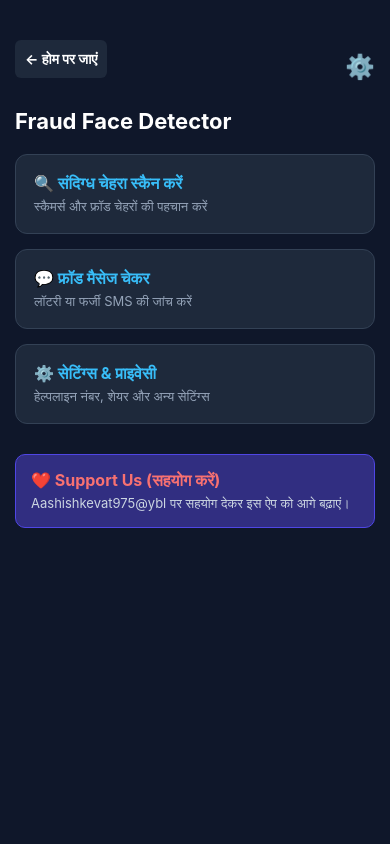
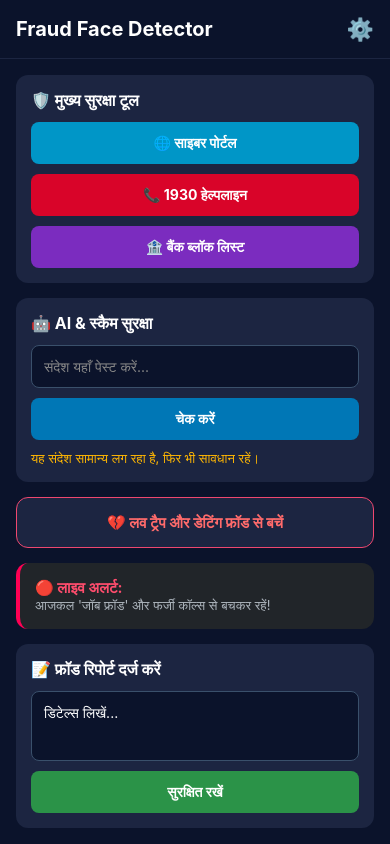
Before and after one commit to aashishkevat975-cyber/Deepfake-Shield, a React Native app: screen / in a window 390 px wide. Built offline with nearby package versions, Linux system fonts and the light colour scheme.

Commit message:
Update App.js

```diff
--- a/App.js
+++ b/App.js
@@ -1,232 +1,178 @@
 import React, { useState } from 'react';
-import { StyleSheet, Text, View, TouchableOpacity, ScrollView, Share, Switch } from 'react-native';
+import {
+  StyleSheet,
+  Text,
+  View,
+  TextInput,
+  TouchableOpacity,
+  ScrollView,
+  SafeAreaView,
+  Linking
+} from 'react-native';
 
 export default function App() {
-  const [currentView, setCurrentView] = useState('home'); // होम पेज सबसे पहले खुलेगा
-  const [activeSetting, setActiveSetting] = useState(null);
+  const [currentScreen, setCurrentScreen] = useState('home');
+  const [messageText, setMessageText] = useState('');
+  const [reportText, setReportText] = useState('');
+  const [checkResult, setCheckResult] = useState('यह संदेश सामान्य लग रहा है, फिर भी सावधान रहें।');
 
-  // सेटिंग्स के स्विच स्टेट्स
-  const [notifEnabled, setNotifEnabled] = useState(true);
-  const [darkMode, setDarkMode] = useState(true);
-  const [autoScan, setAutoScan] = useState(true);
-
-  const openSettingDetail = (title, type) => {
-    setActiveSetting({ title, type });
-    setCurrentView('setting-detail');
+  // सपोर्ट बटन दबाने पर UPI लिंक खुलेगा
+  const handleSupport = () => {
+    Linking.openURL('upi://pay?pa=Aashishkevat975@ybl&pn=Aashish%20Kevat&cu=INR');
   };
 
-  const shareApp = async () => {
-    try {
-      await Share.share({
-        message: 'इस Fraud Face Detector ऐप से साइबर फ्रॉड से बचें! ऐप डाउनलोड करें: https://play.google.com/store/apps/details?id=com.fraud.facedetector',
-      });
-    } catch (error) {
-      alert(error.message);
+  // WhatsApp शेयरिंग फंक्शन
+  const handleShareApp = () => {
+    const shareText = encodeURIComponent('नमस्कार! ऑनलाइन फ्रॉड और स्कैम से सुरक्षित रहने के लिए हमारा यह "Fraud Face Detector" ऐप जरूर डाउनलोड करें।');
+    Linking.openURL(`whatsapp://send?text=${shareText}`);
+  };
+
+  const handleCheckMessage = () => {
+    if (!messageText.trim()) {
+      setCheckResult('कृपया जाँच करने के लिए कोई संदेश यहाँ पेस्ट करें।');
+      return;
+    }
+    const lower = messageText.toLowerCase();
+    if (lower.includes('lottery') || lower.includes('won') || lower.includes('prize') || lower.includes('jeete') || lower.includes('farji') || lower.includes('otp')) {
+      setCheckResult('⚠️ चेतावनी: यह फ्रॉड या स्कैम संदेश लग सकता है!');
+    } else {
+      setCheckResult('✅ यह संदेश सामान्य लग रहा है।');
     }
   };
 
-  return (
-    <ScrollView style={styles.container}>
-      {/* 1. होम पेज (आपके सारे पुराने फीचर्स बिल्कुल सुरक्षित हैं) */}
-      {currentView === 'home' && (
-        <View>
-          <View style={styles.topBar}>
-            <TouchableOpacity style={styles.backBtn} onPress={() => alert('होम पेज पर हैं')}>
-              <Text style={styles.backBtnText}>← होम पर जाएं</Text>
-            </TouchableOpacity>
-            {/* सेटिंग्स आइकॉन */}
-            <TouchableOpacity onPress={() => setCurrentView('settings')}>
-              <Text style={{fontSize: 24}}>⚙️</Text>
-            </TouchableOpacity>
+  if (currentScreen === 'settings') {
+    return (
+      <SafeAreaView style={styles.container}>
+        <View style={styles.header}>
+          <TouchableOpacity style={styles.backButton} onPress={() => setCurrentScreen('home')}>
+            <Text style={styles.backButtonText}>← होम पर वापस</Text>
+          </TouchableOpacity>
+          <Text style={styles.screenTitle}>⚙️ सेटिंग्स & प्राइवेसी</Text>
+        </View>
+
+        <ScrollView contentContainerStyle={styles.scrollContent}>
+          <TouchableOpacity style={styles.settingCard} onPress={() => Linking.openURL('https://cybercrime.gov.in')}>
+            <Text style={styles.settingTitle}>1. साइबर क्राइम हेल्पलाइन नंबर</Text>
+            <Text style={styles.settingDesc}>1930 नंबर और आधिकारिक वेबसाइट लिंक</Text>
+          </TouchableOpacity>
+
+          <TouchableOpacity style={styles.settingCard} onPress={() => Linking.openURL('tel:1930')}>
+            <Text style={styles.settingTitle}>2. बैंक फ्रॉड & तुरंत ब्लॉक नंबर</Text>
+            <Text style={styles.settingDesc}>SBI, PNB, HDFC और अन्य बैंकों के हेल्पलाइन</Text>
+          </TouchableOpacity>
+
+          <View style={styles.settingCard}>
+            <Text style={styles.settingTitle}>3. नोटिफिकेशन & अलर्ट</Text>
+            <Text style={styles.settingDesc}>नए ऑनलाइन फ्रॉड अलर्ट प्राप्त करें</Text>
           </View>
 
-          <Text style={styles.headerTitle}>Fraud Face Detector</Text>
+          <View style={styles.settingCard}>
+            <Text style={styles.settingTitle}>4. ऑटो स्कैम डिटेक्टर</Text>
+            <Text style={styles.settingDesc}>संदिग्ध संदेशों की स्वचालित जांच</Text>
+          </View>
 
-          {/* आपके होम पेज के मुख्य फीचर्स */}
-          <TouchableOpacity style={styles.homeCard} onPress={() => alert('फेस स्कैनिंग शुरू हो रही है...')}>
-            <Text style={styles.homeCardTitle}>🔍 संदिग्ध चेहरा स्कैन करें</Text>
-            <Text style={styles.homeCardDesc}>स्कैमर्स और फ्रॉड चेहरों की पहचान करें</Text>
+          <View style={styles.settingCard}>
+            <Text style={styles.settingTitle}>5. डिस्प्ले & डार्क मोड</Text>
+            <Text style={styles.settingDesc}>आंखों की सुरक्षा के लिए थीम बदलें</Text>
+          </View>
+
+          {/* शेयर बटन यहाँ एक्टिव कर दिया गया है */}
+          <TouchableOpacity style={styles.settingCard} onPress={handleShareApp}>
+            <Text style={styles.settingTitle}>6. दोस्तों के साथ शेयर करें</Text>
+            <Text style={styles.settingDesc}>लिंक के साथ WhatsApp पर भेजें</Text>
           </TouchableOpacity>
 
-          <TouchableOpacity style={styles.homeCard} onPress={() => alert('मैसेज स्कैनर ओपन हो रहा है...')}>
-            <Text style={styles.homeCardTitle}>💬 फ्रॉड मैसेज चेकर</Text>
-            <Text style={styles.homeCardDesc}>लॉटरी या फर्जी SMS की जांच करें</Text>
+          <View style={styles.settingCard}>
+            <Text style={styles.settingTitle}>7. प्राइवेसी पॉलिसी & सुरक्षा</Text>
+            <Text style={styles.settingDesc}>आपका डेटा और पहचान पूरी तरह सुरक्षित</Text>
+          </View>
+
+          <View style={styles.settingCard}>
+            <Text style={styles.settingTitle}>8. हेल्प & सपोर्ट</Text>
+            <Text style={styles.settingDesc}>हमसे संपर्क करें</Text>
+          </View>
+
+          {/* Support Us बटन */}
+          <TouchableOpacity style={styles.supportButton} onPress={handleSupport}>
+            <Text style={styles.supportButtonText}>❤️ Support Us (सहयोग करें)</Text>
+            <Text style={styles.supportButtonSubText}>Aashishkevat975@ybl पर सहयोग दें</Text>
           </TouchableOpacity>
 
-          <TouchableOpacity style={styles.homeCard} onPress={() => setCurrentView('settings')}>
-            <Text style={styles.homeCardTitle}>⚙️ सेटिंग्स & प्राइवेसी</Text>
-            <Text style={styles.homeCardDesc}>हेल्पलाइन नंबर, शेयर और अन्य सेटिंग्स</Text>
-          </TouchableOpacity>
+        </ScrollView>
+      </SafeAreaView>
+    );
+  }
 
-          <View style={styles.supportBox}>
-            <Text style={styles.supportTitle}>❤️ Support Us (सहयोग करें)</Text>
-            <Text style={styles.supportDesc}>Aashishkevat975@ybl पर सहयोग देकर इस ऐप को आगे बढ़ाएं।</Text>
-          </View>
+  return (
+    <SafeAreaView style={styles.container}>
+      <View style={styles.mainHeader}>
+        <Text style={styles.appName}>Fraud Face Detector</Text>
+        <TouchableOpacity style={styles.settingsIconBtn} onPress={() => setCurrentScreen('settings')}>
+          <Text style={styles.settingsIconText}>⚙️</Text>
+        </TouchableOpacity>
+      </View>
+
+      <ScrollView contentContainerStyle={styles.scrollContent}>
+        <View style={styles.sectionBox}>
+          <Text style={styles.sectionHeaderTitle}>🛡️ मुख्य सुरक्षा टूल</Text>
+          <TouchableOpacity style={styles.cyberPortalBtn} onPress={() => Linking.openURL('https://cybercrime.gov.in')}><Text style={styles.btnTextWhite}>🌐 साइबर पोर्टल</Text></TouchableOpacity>
+          <TouchableOpacity style={styles.helplineBtn} onPress={() => Linking.openURL('tel:1930')}><Text style={styles.btnTextWhite}>📞 1930 हेल्पलाइन</Text></TouchableOpacity>
+          <TouchableOpacity style={styles.blockListBtn}><Text style={styles.btnTextWhite}>🏦 बैंक ब्लॉक लिस्ट</Text></TouchableOpacity>
         </View>
-      )}
 
-      {/* 2. सेटिंग्स मेनू पेज (यहाँ से आप असली फोन जैसी सेटिंग्स खोलेंगे) */}
-      {currentView === 'settings' && (
-        <View>
-          <TouchableOpacity style={styles.backBtn} onPress={() => setCurrentView('home')}>
-            <Text style={styles.backBtnText}>← होम पर वापस</Text>
-          </TouchableOpacity>
+        <View style={styles.sectionBox}>
+          <Text style={styles.sectionHeaderTitle}>🤖 AI & स्कैम सुरक्षा</Text>
+          <TextInput style={styles.textInputBox} placeholder="संदेश यहाँ पेस्ट करें..." placeholderTextColor="#888" value={messageText} onChangeText={setMessageText} />
+          <TouchableOpacity style={styles.checkBtn} onPress={handleCheckMessage}><Text style={styles.btnTextWhite}>चेक करें</Text></TouchableOpacity>
+          <Text style={styles.resultText}>{checkResult}</Text>
+        </View>
 
-          <Text style={styles.headerTitle}>⚙️ सेटिंग्स & प्राइवेसी</Text>
+        <View style={styles.loveTrapBox}><Text style={styles.loveTrapText}>💔 लव ट्रैप और डेटिंग फ्रॉड से बचें</Text></View>
 
-          <TouchableOpacity style={styles.settingItem} onPress={() => openSettingDetail('साइबर क्राइम हेल्पलाइन', 'helpline')}>
-            <View>
-              <Text style={styles.settingTitle}>1. साइबर क्राइम हेल्पलाइन नंबर</Text>
-              <Text style={styles.settingDesc}>1930 नंबर और आधिकारिक वेबसाइट लिंक</Text>
-            </View>
-            <Text style={styles.arrow}>›</Text>
-          </TouchableOpacity>
+        <View style={styles.liveAlertBox}>
+          <Text style={styles.liveAlertTitle}>🔴 लाइव अलर्ट:</Text>
+          <Text style={styles.liveAlertDesc}>आजकल 'जॉब फ्रॉड' और फर्जी कॉल्स से बचकर रहें!</Text>
+        </View>
 
-          <TouchableOpacity style={styles.settingItem} onPress={() => openSettingDetail('बैंक अकाउंट ब्लॉक सूची', 'bank')}>
-            <View>
-              <Text style={styles.settingTitle}>2. बैंक फ्रॉड & तुरंत ब्लॉक नंबर</Text>
-              <Text style={styles.settingDesc}>SBI, PNB, HDFC और अन्य बैंकों के हेल्पलाइन</Text>
-            </View>
-            <Text style={styles.arrow}>›</Text>
-          </TouchableOpacity>
-
-          <TouchableOpacity style={styles.settingItem} onPress={() => openSettingDetail('स्कैम अलर्ट नोटिफिकेशन', 'notif')}>
-            <View>
-              <Text style={styles.settingTitle}>3. नोटिफिकेशन & अलर्ट</Text>
-              <Text style={styles.settingDesc}>नए ऑनलाइन फ्रॉड अलर्ट प्राप्त करें</Text>
-            </View>
-            <Text style={styles.arrow}>›</Text>
-          </TouchableOpacity>
-
-          <TouchableOpacity style={styles.settingItem} onPress={() => openSettingDetail('ऑटो स्कैन सुरक्षा', 'scan')}>
-            <View>
-              <Text style={styles.settingTitle}>4. ऑटो स्कैम डिटेक्टर</Text>
-              <Text style={styles.settingDesc}>संदिग्ध संदेशों की स्वचालित जांच</Text>
-            </View>
-            <Text style={styles.arrow}>›</Text>
-          </TouchableOpacity>
-
-          <TouchableOpacity style={styles.settingItem} onPress={() => openSettingDetail('डार्क मोड', 'dark')}>
-            <View>
-              <Text style={styles.settingTitle}>5. डिस्प्ले & डार्क मोड</Text>
-              <Text style={styles.settingDesc}>आंखों की सुरक्षा के लिए थीम बदलें</Text>
-            </View>
-            <Text style={styles.arrow}>›</Text>
-          </TouchableOpacity>
-
-          <TouchableOpacity style={styles.settingItem} onPress={shareApp}>
-            <View>
-              <Text style={styles.settingTitle}>6. दोस्तों के साथ शेयर करें</Text>
-              <Text style={styles.settingDesc}>लिंक के साथ WhatsApp पर भेजें</Text>
-            </View>
-            <Text style={styles.arrow}>›</Text>
-          </TouchableOpacity>
-
-          <TouchableOpacity style={styles.settingItem} onPress={() => openSettingDetail('प्राइवेसी पॉलिसी', 'privacy')}>
-            <View>
-              <Text style={styles.settingTitle}>7. प्राइवेसी पॉलिसी & सुरक्षा</Text>
-              <Text style={styles.settingDesc}>आपका डेटा और पहचान पूरी तरह सुरक्षित</Text>
-            </View>
-            <Text style={styles.arrow}>›</Text>
-          </TouchableOpacity>
-
-          <TouchableOpacity style={styles.settingItem} onPress={() => openSettingDetail('हेल्प & सपोर्ट', 'help')}>
-            <View>
-              <Text style={styles.settingTitle}>8. हेल्प & सपोर्ट</Text>
-              <Text style={styles.settingDesc}>हमसे संपर्क करें</Text>
-            </View>
-            <Text style={styles.arrow}>›</Text>
-          </TouchableOpacity>
+        <View style={styles.sectionBox}>
+          <Text style={styles.sectionHeaderTitle}>📝 फ्रॉड रिपोर्ट दर्ज करें</Text>
+          <TextInput style={[styles.textInputBox, { height: 70 }]} placeholder="डिटेल्स लिखें..." multiline={true} value={reportText} onChangeText={setReportText} />
+          <TouchableOpacity style={styles.saveReportBtn} onPress={() => alert('रिपोर्ट दर्ज हो गई!')}><Text style={styles.btnTextWhite}>सुरक्षित रखें</Text></TouchableOpacity>
         </View>
-      )}
-
-      {/* 3. सेटिंग्स के अंदर खुलने वाला सब-पेज (नया विंडो) */}
-      {currentView === 'setting-detail' && (
-        <View>
-          <TouchableOpacity style={styles.backBtn} onPress={() => setCurrentView('settings')}>
-            <Text style={styles.backBtnText}>← सेटिंग्स पर वापस</Text>
-          </TouchableOpacity>
-
-          <Text style={styles.headerTitle}>{activeSetting?.title}</Text>
-
-          <View style={styles.subContentBox}>
-            {activeSetting?.type === 'helpline' && (
-              <View>
-                <Text style={styles.subTextBold}>🚨 नेशनल साइबर क्राइम हेल्पलाइन:</Text>
-                <Text style={styles.subText}>तुरंत कॉल करें: 1930</Text>
-                <Text style={styles.subText} style={{marginTop: 10}}>वेबसाइट: cybercrime.gov.in</Text>
-                <Text style={styles.subDesc}>यदि आपके साथ ऑनलाइन ठगी हुई है, तो तुरंत 1930 पर कॉल करें ताकि पैसे बचाए जा सकें।</Text>
-              </View>
-            )}
-
-            {activeSetting?.type === 'bank' && (
-              <View>
-                <Text style={styles.subTextBold}>🏦 प्रमुख बैंक हेल्पडेस्क:</Text>
-                <Text style={styles.subText}>• SBI: 1800-1122-11</Text>
-                <Text style={styles.subText}>• PNB: 1800-180-2222</Text>
-                <Text style={styles.subText}>• HDFC: 1800-258-3838</Text>
-                <Text style={styles.subDesc}>खाता ब्लॉक करने के लिए सीधे अपने बैंक को सूचित करें।</Text>
-              </View>
-            )}
-
-            {activeSetting?.type === 'notif' && (
-              <View style={styles.row}>
-                <Text style={styles.subTextBold}>नए स्कैम अलर्ट नोटिफिकेशन</Text>
-                <Switch value={notifEnabled} onValueChange={setNotifEnabled} />
-              </View>
-            )}
-
-            {activeSetting?.type === 'scan' && (
-              <View style={styles.row}>
-                <Text style={styles.subTextBold}>ऑटोमेटिक स्कैम चेकिंग</Text>
-                <Switch value={autoScan} onValueChange={setAutoScan} />
-              </View>
-            )}
-
-            {activeSetting?.type === 'dark' && (
-              <View style={styles.row}>
-                <Text style={styles.subTextBold}>डार्क थीम (Dark Mode)</Text>
-                <Switch value={darkMode} onValueChange={setDarkMode} />
-              </View>
-            )}
-
-            {activeSetting?.type === 'privacy' && (
-              <Text style={styles.subDesc}>आपका डेटा पूरी तरह सुरक्षित है। यह ऐप केवल फ्रॉड से बचाने के लिए डिज़ाइन किया गया है।</Text>
-            )}
-
-            {activeSetting?.type === 'help' && (
-              <Text style={styles.subDesc}>किसी भी सहायता के लिए हमारी सपोर्ट टीम से संपर्क करें। हम आपकी मदद के लिए हमेशा तैयार हैं।</Text>
-            )}
-          </View>
-        </View>
-      )}
-    </ScrollView>
+      </ScrollView>
+    </SafeAreaView>
   );
 }
 
 const styles = StyleSheet.create({
-  container: { flex: 1, backgroundColor: '#0f172a', padding: 15, paddingTop: 40 },
-  topBar: { flexDirection: 'row', justifyContent: 'space-between', alignItems: 'center', marginBottom: 15 },
-  backBtn: { backgroundColor: '#1e293b', padding: 10, borderRadius: 6, alignSelf: 'flex-start', marginBottom: 15 },
-  backBtnText: { color: '#ffffff', fontSize: 14, fontWeight: 'bold' },
-  headerTitle: { fontSize: 22, fontWeight: 'bold', color: '#ffffff', marginBottom: 20 },
-
-  homeCard: { backgroundColor: '#1e293b', borderWidth: 1, borderColor: '#334155', padding: 18, borderRadius: 12, marginBottom: 15 },
-  homeCardTitle: { color: '#38bdf8', fontSize: 16, fontWeight: 'bold', marginBottom: 5 },
-  homeCardDesc: { color: '#94a3b8', fontSize: 13 },
-
-  settingItem: { backgroundColor: '#1e293b', borderWidth: 1, borderColor: '#334155', padding: 15, borderRadius: 10, marginBottom: 10, flexDirection: 'row', justifyContent: 'space-between', alignItems: 'center' },
-  settingTitle: { color: '#38bdf8', fontSize: 15, fontWeight: 'bold', marginBottom: 3 },
-  settingDesc: { color: '#94a3b8', fontSize: 12 },
-  arrow: { color: '#94a3b8', fontSize: 22, fontWeight: 'bold' },
-
-  supportBox: { backgroundColor: '#312e81', borderWidth: 1, borderColor: '#4f46e5', padding: 15, borderRadius: 10, marginTop: 15, marginBottom: 30 },
-  supportTitle: { color: '#f87171', fontSize: 16, fontWeight: 'bold', marginBottom: 5 },
-  supportDesc: { fontSize: 13, color: '#cbd5e1' },
-
-  subContentBox: { backgroundColor: '#1e293b', padding: 20, borderRadius: 10, marginTop: 10, borderWidth: 1, borderColor: '#334155' },
-  subTextBold: { color: '#ffffff', fontSize: 16, fontWeight: 'bold', marginBottom: 8 },
-  subText: { color: '#38bdf8', fontSize: 14, marginBottom: 5 },
-  subDesc: { color: '#cbd5e1', fontSize: 13, marginTop: 10, lineHeight: 20 },
-  row: { flexDirection: 'row', justifyContent: 'space-between', alignItems: 'center' }
+  container: { flex: 1, backgroundColor: '#0b132b' },
+  mainHeader: { flexDirection: 'row', justifyContent: 'space-between', alignItems: 'center', padding: 16, borderBottomWidth: 1, borderBottomColor: '#1c2541' },
+  appName: { color: '#ffffff', fontSize: 20, fontWeight: 'bold' },
+  settingsIconText: { fontSize: 22 },
+  header: { flexDirection: 'row', alignItems: 'center', padding: 16, backgroundColor: '#0b132b' },
+  backButton: { marginRight: 15, backgroundColor: '#1c2541', paddingVertical: 6, paddingHorizontal: 12, borderRadius: 6 },
+  backButtonText: { color: '#ffffff' },
+  screenTitle: { color: '#ffffff', fontSize: 18, fontWeight: 'bold' },
+  scrollContent: { padding: 16, paddingBottom: 30 },
+  sectionBox: { backgroundColor: '#1c2541', borderRadius: 12, padding: 15, marginBottom: 15 },
+  sectionHeaderTitle: { color: '#ffffff', fontSize: 16, fontWeight: 'bold', marginBottom: 12 },
+  btnTextWhite: { color: '#ffffff', fontWeight: 'bold' },
+  cyberPortalBtn: { backgroundColor: '#0096c7', padding: 12, borderRadius: 8, alignItems: 'center', marginBottom: 10 },
+  helplineBtn: { backgroundColor: '#d90429', padding: 12, borderRadius: 8, alignItems: 'center', marginBottom: 10 },
+  blockListBtn: { backgroundColor: '#7b2cbf', padding: 12, borderRadius: 8, alignItems: 'center' },
+  textInputBox: { backgroundColor: '#0b132b', color: '#ffffff', borderRadius: 8, padding: 12, borderWidth: 1, borderColor: '#3a506b', marginBottom: 10 },
+  checkBtn: { backgroundColor: '#0077b6', padding: 12, borderRadius: 8, alignItems: 'center' },
+  resultText: { color: '#ffb703', marginTop: 10, fontSize: 13 },
+  loveTrapBox: { backgroundColor: '#1c2541', padding: 15, borderRadius: 12, marginBottom: 15, borderColor: '#ef476f', borderWidth: 1, alignItems: 'center' },
+  loveTrapText: { color: '#ff6b6b', fontWeight: 'bold', fontSize: 15 },
+  liveAlertBox: { backgroundColor: '#212529', padding: 15, borderRadius: 12, marginBottom: 15, borderLeftWidth: 4, borderLeftColor: '#ff0054' },
+  liveAlertTitle: { color: '#ff4d6d', fontWeight: 'bold', fontSize: 15 },
+  liveAlertDesc: { color: '#adb5bd', fontSize: 13 },
+  saveReportBtn: { backgroundColor: '#2b9348', padding: 12, borderRadius: 8, alignItems: 'center' },
+  settingCard: { backgroundColor: '#1c2541', borderRadius: 10, padding: 15, marginBottom: 12 },
+  settingTitle: { color: '#48cae4', fontSize: 16, fontWeight: 'bold', marginBottom: 4 },
+  settingDesc: { color: '#adb5bd', fontSize: 13 },
+  supportButton: { backgroundColor: '#4361ee', borderRadius: 12, padding: 20, alignItems: 'center', marginTop: 20 },
+  supportButtonText: { color: '#ffffff', fontSize: 18, fontWeight: 'bold' },
+  supportButtonSubText: { color: '#d0d0d0', fontSize: 12, marginTop: 5 }
 });
```
